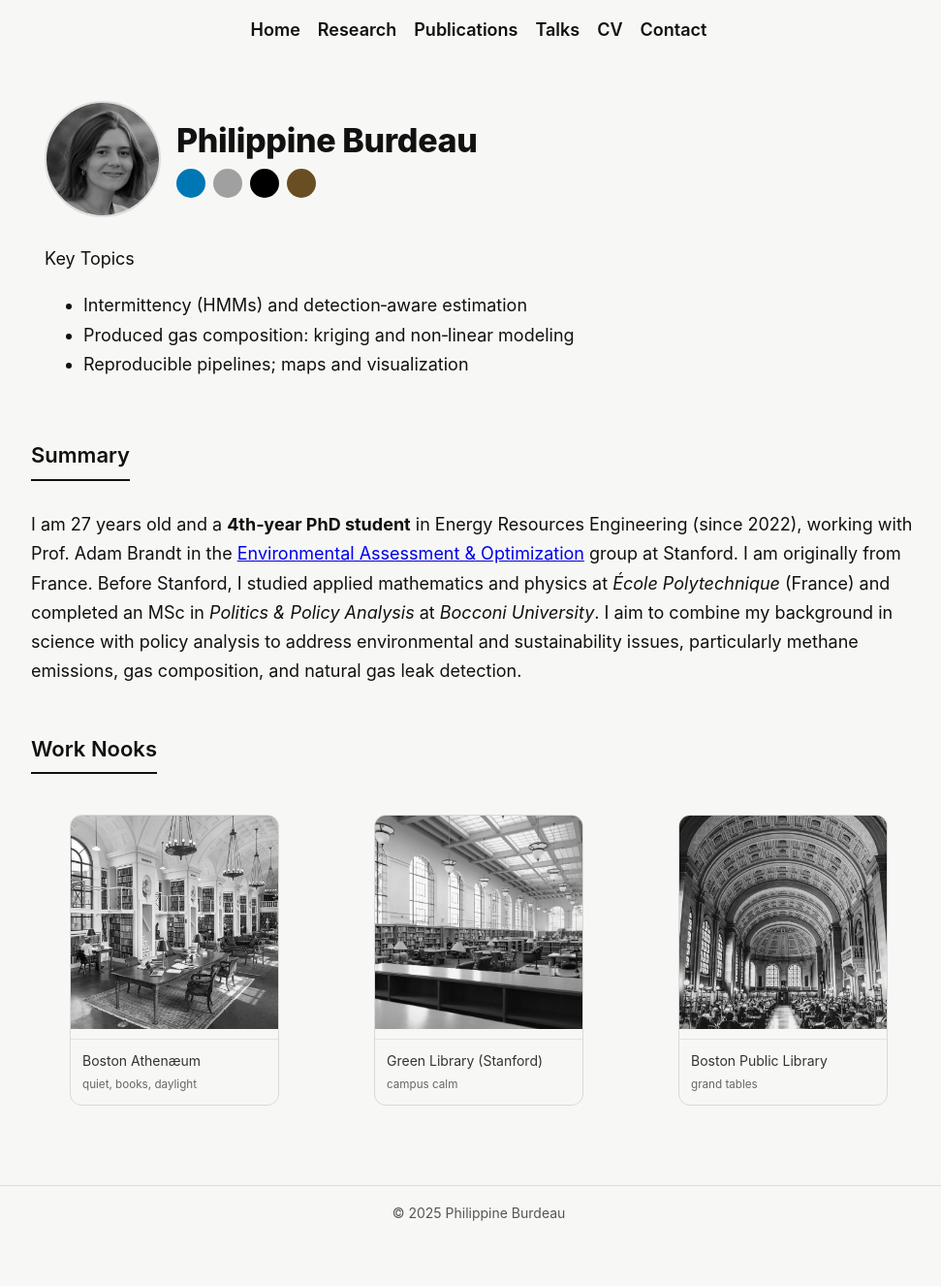
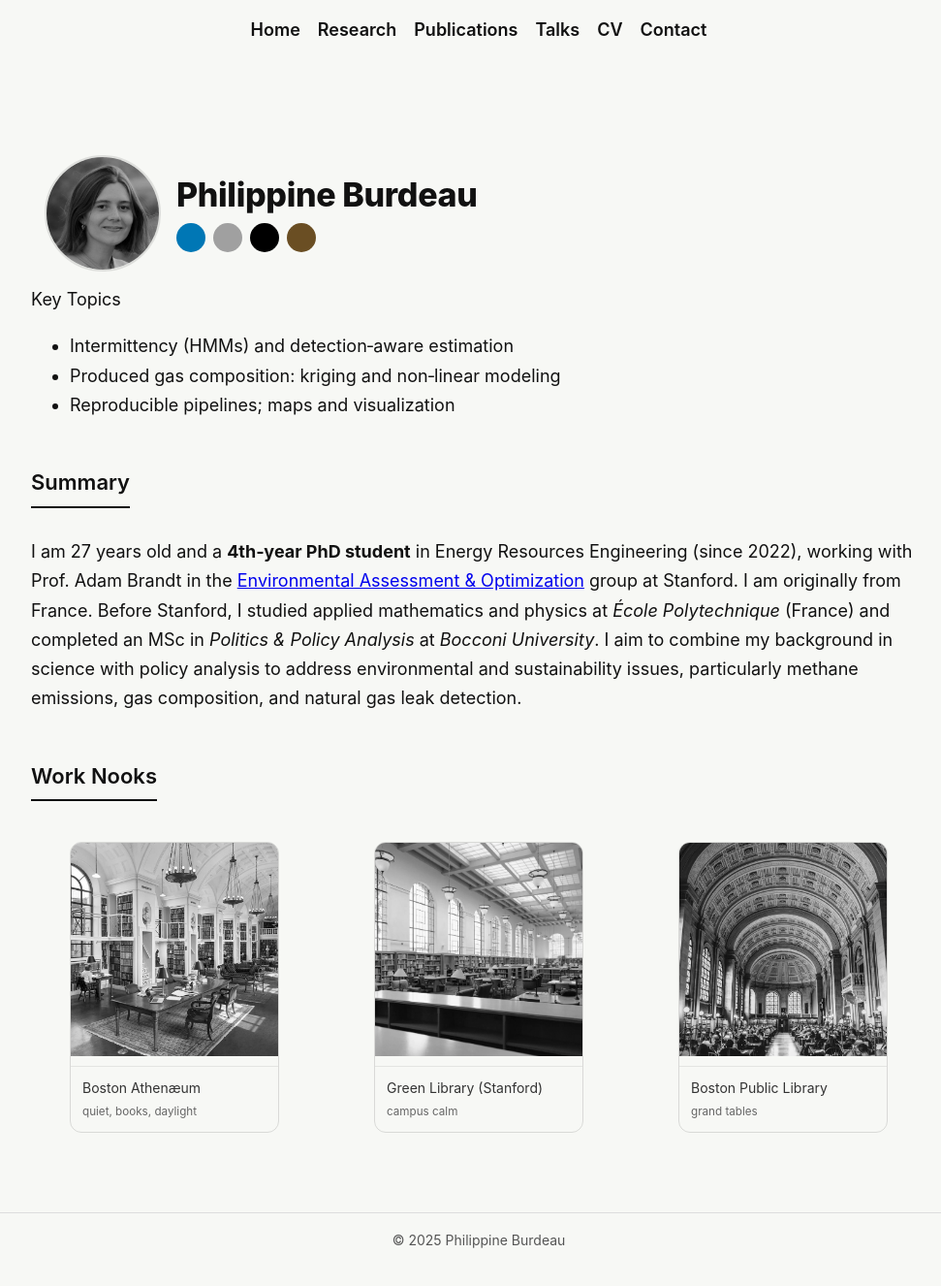
Before and after one commit to pburdeau/pburdeau.github.io, a Jekyll site: the page built from index.md, in a window 1280 px wide and 1332 px high. Shown: the top 1326 px of the window at 97% size, without its empty margins (146-1117 px from the left). Built offline with Jekyll 4.4.1, drawn with Linux system fonts in a browser that asks for light colours.

Commit message:
Update style.css

```diff
--- a/assets/css/style.css
+++ b/assets/css/style.css
@@ -23,7 +23,7 @@ body {
     text-rendering: optimizeLegibility;
 }
 
-/* Make header sticky and without white background */
+/* Make header sticky without background */
 .site-nav {
     display: flex;
     gap: 18px;
@@ -31,30 +31,31 @@ body {
     flex-wrap: wrap;
     position: sticky;
     top: 0;
-    background-color: transparent; /* No white background */
-    z-index: 1000;
+    background-color: transparent; /* Transparent background */
+    z-index: 1000; /* Ensure it stays above other content */
     padding: 16px 0;
-    box-shadow: none; /* Keep it transparent, no shadow */
+    box-shadow: none; /* Remove shadow */
 }
 
-/* Scroll progress bar */
+/* Scroll progress bar: stays under the menu */
 #scrollbar {
     position: sticky;
-    top: 0; /* Position it right below the sticky menu */
+    top: 48px; /* Adjusted to position it just below the menu */
     left: 0;
     height: 2px;
     width: 0;
     background: #111;
-    z-index: 1000; /* Ensure it's above other content */
+    z-index: 999; /* Ensure it's below the sticky menu */
 }
 
-/* Rest of the styles (no changes here) */
+/* Ensure page content doesn't overlap with the sticky menu */
 .page {
     max-width: 960px;
     margin: 0 auto;
-    padding: 24px 18px 64px;
+    padding: 80px 18px 64px; /* Adjusted padding to account for sticky menu */
 }
 
+/* Other styles remain unchanged */
 .site-nav a {
     color: var(--ink);
     text-decoration: none;
@@ -66,11 +67,6 @@ body {
 
 .site-nav a:hover {
     color: #ff5722;
-}
-
-.topics {
-    padding: 14px;
-    background: none;
 }
 
 .profile {
```
